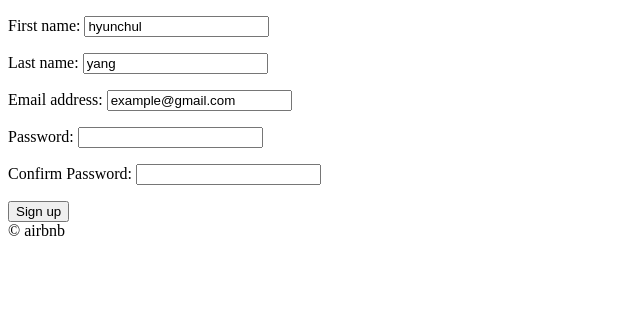
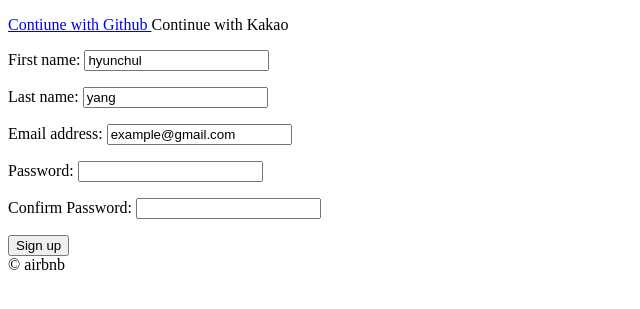
Before and after one commit to qhqnf/airbnb-clone, a Django app: page /users/signup in a window 1280 px wide. Shown: the part 78-387 px from the top of the page, without its empty margins (0-640 px from the left). Run offline with Django 3.2, Linux system fonts and the light colour scheme.

Commit message:
make github login with OAuth

```diff
--- /dev/null
+++ b/templates/partials/social_login.html
@@ -0,0 +1,6 @@
+<a href="{% url 'users:github-login' %}">
+    Contiune with Github
+</a>
+<a>
+    Continue with Kakao
+</a>
--- a/templates/users/login.html
+++ b/templates/users/login.html
@@ -10,6 +10,8 @@
 
 {% block content %}
 
+    {% include "partials/social_login.html" %}
+
     <form method="POST" action={% url "users:login" %}>
         {% csrf_token %}
         {{form.as_p}}
--- a/templates/users/signup.html
+++ b/templates/users/signup.html
@@ -10,6 +10,8 @@
 
 {% block content %}
 
+    {% include "partials/social_login.html" %}
+
     <form method="POST" action={% url "users:signup" %}>
         {% csrf_token %}
         {{form.as_p}}
--- a/users/admin.py
+++ b/users/admin.py
@@ -40,4 +40,5 @@ class CustomUserAdmin(UserAdmin):
         "is_superuser",
         "email_verified",
         "email_secret",
+        "login_method",
     )
--- a/users/models.py
+++ b/users/models.py
@@ -34,6 +34,15 @@ class User(AbstractUser):
         (CURRENCY_KRW, "KRW"),
     )
 
+    LOGIN_EMAIL = "email"
+    LOGIN_GITHUB = "github"
+    LOGIN_KAKAO = "kakao"
+    LOGIN_CHOICES = (
+        (LOGIN_EMAIL, "Email"),
+        (LOGIN_GITHUB, "Github"),
+        (LOGIN_KAKAO, "Kakao"),
+    )
+
     avatar = models.ImageField(upload_to="avatars", blank=True)
     bio = models.TextField(default="", blank=True)
     gender = models.CharField(choices=GENDER_CHOICES, max_length=10, blank=True)
@@ -47,6 +56,9 @@ class User(AbstractUser):
     superhost = models.BooleanField(default=False)
     email_verified = models.BooleanField(default=False)
     email_secret = models.CharField(max_length=20, default="", blank=True)
+    login_method = models.CharField(
+        choices=LOGIN_CHOICES, max_length=50, default=LOGIN_EMAIL
+    )
 
     def verify_email(self):
         if self.email_verified is False:
--- a/users/urls.py
+++ b/users/urls.py
@@ -5,6 +5,8 @@ app_name = "users"
 
 urlpatterns = [
     path("login", views.LoginView.as_view(), name="login"),
+    path("login/github", views.github_login, name="github-login"),
+    path("login/github/callback", views.github_callback, name="github-callback"),
     path("logout", views.log_out, name="logout"),
     path("signup", views.SignUpView.as_view(), name="signup"),
     path("verfiy/<str:key>", views.complete_verification, name="complet-verification"),
--- a/users/views.py
+++ b/users/views.py
@@ -1,3 +1,5 @@
+import os
+import requests
 from django.shortcuts import redirect, reverse
 from django.urls import reverse_lazy
 from django.views.generic import FormView
@@ -60,3 +62,24 @@ def complete_verification(request, key):
         # to do: add error Message
         pass
     return redirect(reverse("core:home"))
+
+
+def github_login(request):
+    client_id = os.environ("GITHUB_ID")
+    redirect_uri = "http://127.0.0.1:8001/users/login/github/callback"
+    return redirect(
+        f"https://github.com/login/oauth/authorize?client_id={client_id}&redirect_uri={redirect_uri}&scope=read:user"
+    )
+
+
+def github_callback(request):
+    client_id = os.environ("GITHUB_ID")
+    client_secret = os.environ("GITHUB_SECRET")
+    code = request.GET.get("code", None)
+    if code is not None:
+        request = requests.POST(
+            f"https://github.com/login/oauth/access_token?client_id={client_id}&client_secret={client_secret}&code={code}",
+            headers={"Accept": "application/json"},
+        )
+        print(request.json())
+    return redirect(reverse("core:home"))
```
Also changed, not shown: users/migrations/0005_user_login_method.py (added), 2 other files.
